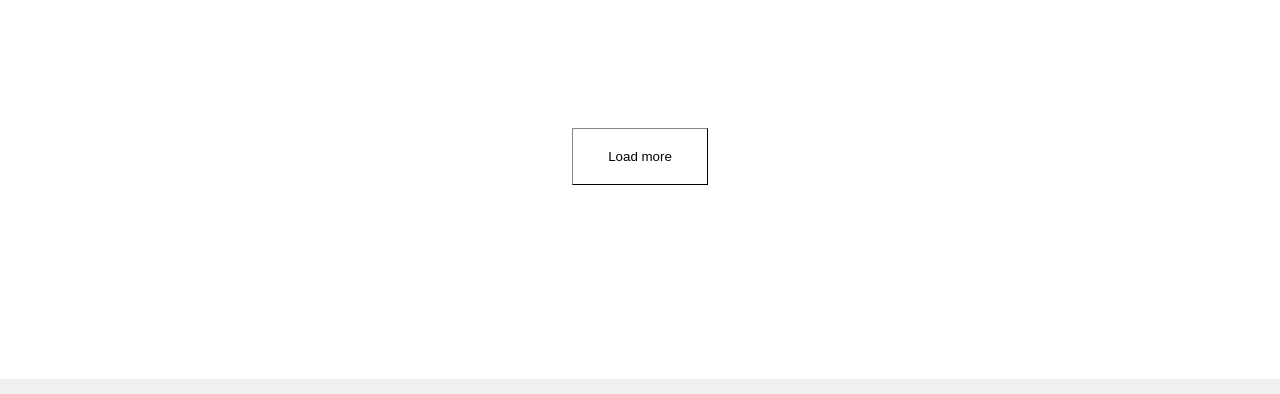
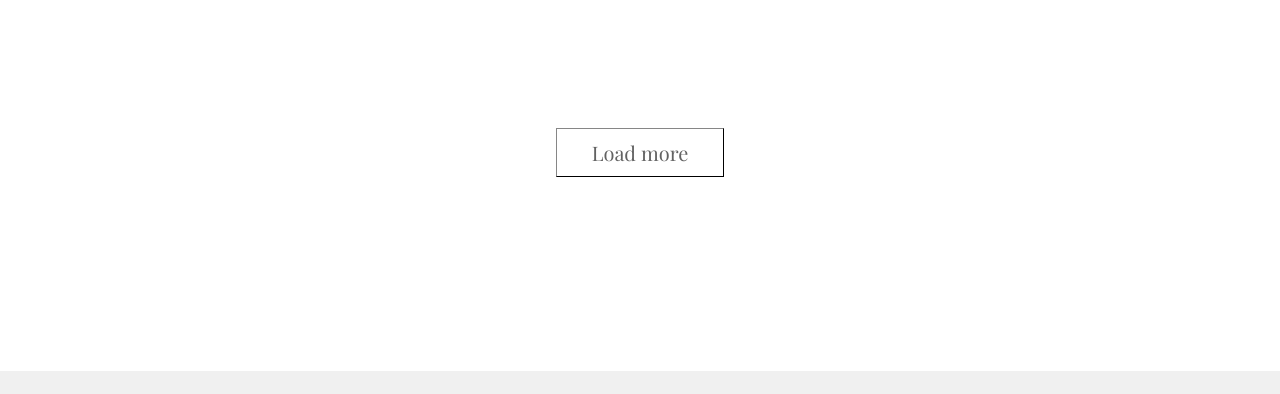
Before and after one commit to afrojarimon/minimo, a plain HTML site: page index.html in a window 1280 px wide. Shown: the part 3620-4014 px from the top of the page. Drawn offline with nearby package versions, Linux system fonts and the light colour scheme; files whose address does not match are found by name.

Commit message:
Update style.css

```diff
--- a/style.css
+++ b/style.css
@@ -1,3 +1,4 @@
+
 
 body{
 	font-family:'Playfair Display', serif ;
@@ -194,13 +195,13 @@ border-bottom: 1px solid #626262;
 
 }
 .l-m{
-	padding: 20px 35px;
+	padding: 10px 35px;
 	background-color: transparent;
 	border: 1px solid #323232;
 	border-style: revert;
 
 }
-.l-m a{
+h1 .l-m{
 	font-family: 'Playfair Display', serif;
 	font-weight: 400;
 	font-size: 20px;
```
